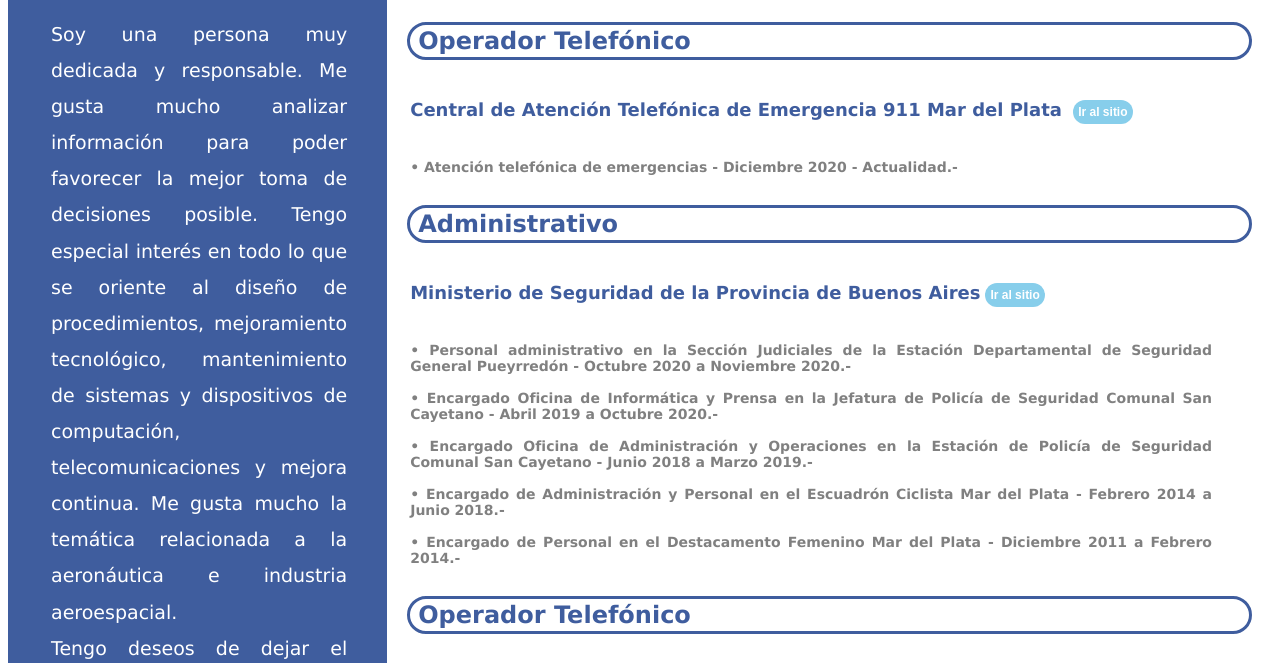
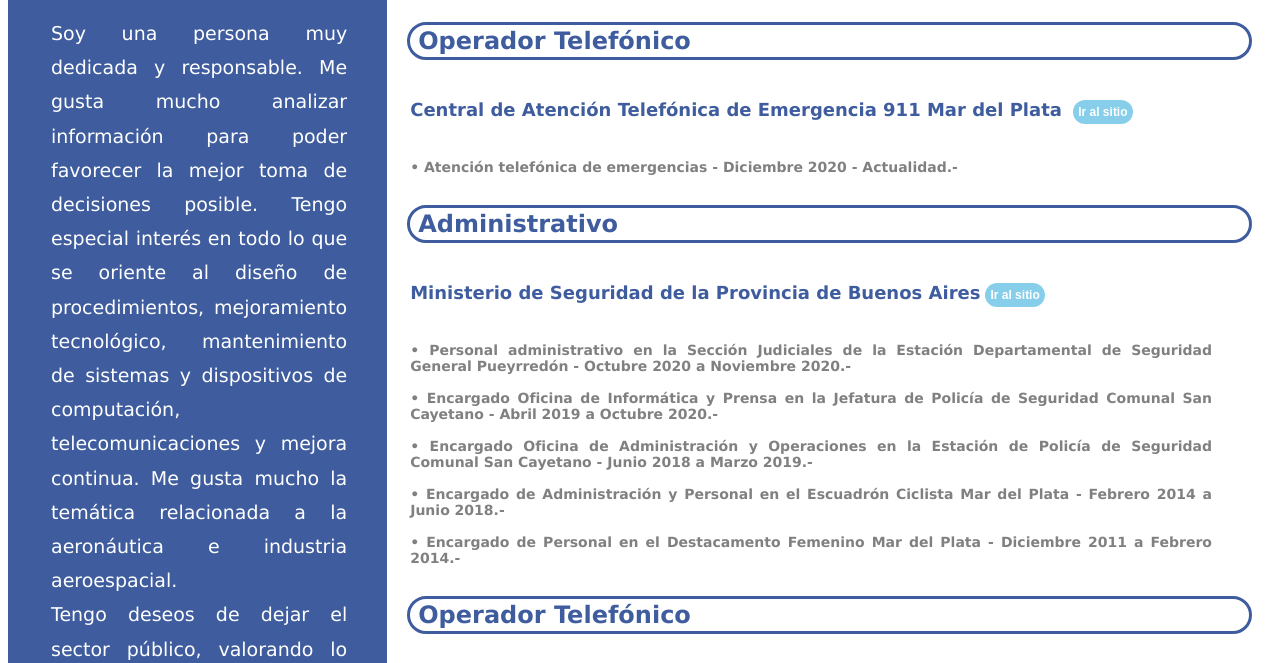
Before and after one commit to mansillag/mansillag.github.io, a plain HTML site: page index.html in a window 1280 px wide. Shown: the part 470-1133 px from the top of the page. Drawn offline with Linux system fonts and the light colour scheme.

Commit message:
Add files via upload

```diff
--- a/estilos.css
+++ b/estilos.css
@@ -96,7 +96,7 @@ p
     font-size: 19px;
     font-family: Verdana, Geneva, Tahoma, sans-serif;
     text-align: justify;
-    line-height: 190%;
+    line-height: 180%;
     border-radius: 20px;
 }
 
```
